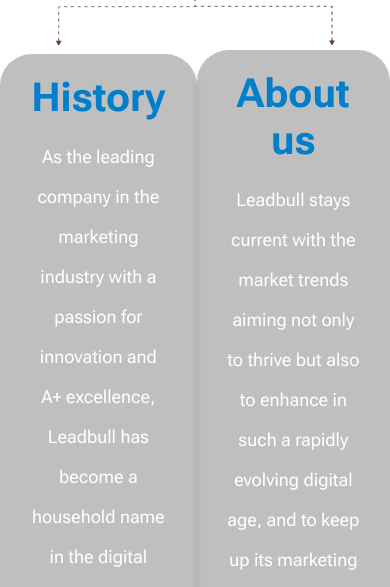
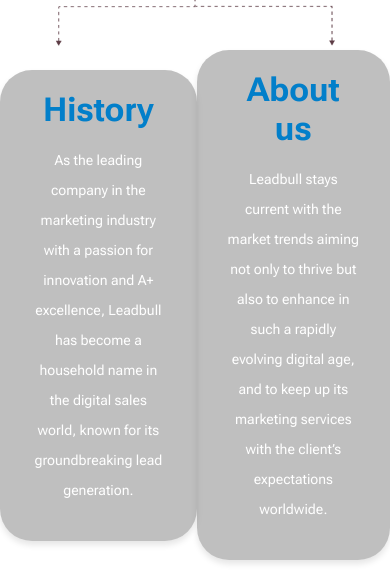
Before and after one commit to Esraa-Esmat/LeadBull_Task, a React (Vite) app: page / in a window 390 px wide. Shown: the part 1071-1658 px from the top of the page. Built offline with nearby package versions, Linux system fonts and the light colour scheme.

Commit message:
edit for responsive

```diff
--- a/src/Components/SecondSection/SecondSection.css
+++ b/src/Components/SecondSection/SecondSection.css
@@ -1,8 +1,9 @@
 @import url('https://fonts.googleapis.com/css2?family=Roboto+Flex:wght@400;700&display=swap');
 
-.hero{
+.hero {
     height: fit-content;
 }
+
 .secondSectionTitle {
     font-size: 48px;
     font-weight: 700;
@@ -36,6 +37,21 @@
 
 }
 
-.arrowImage{
+.arrowImage {
     width: 80%;
 }
+
+@media (max-width:768px) {
+    .history-section {
+        max-width: 310px;
+    }
+
+    .history-title {
+        font-size: 33px;
+    }
+
+    .history-content {
+        font-size: 14px;
+        line-height: 30px;
+    }
+}
```
